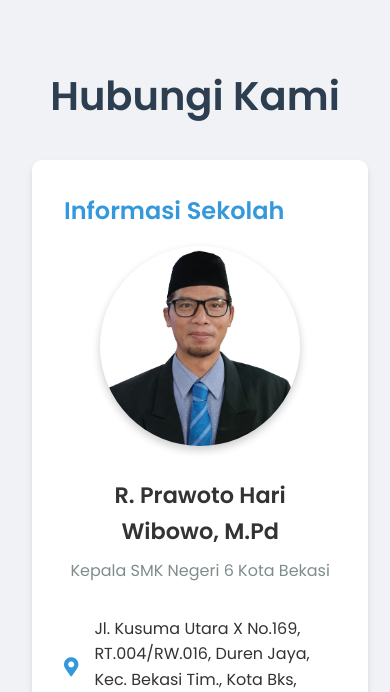
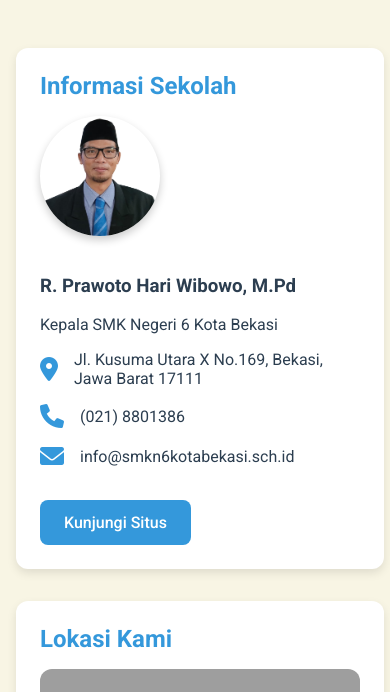
Before and after one commit to veroxciro/pengaduan, a PHP site: page /pengaduandigital/pages/kontak.php in a window 390 px wide. Shown: the top 692 px of the page. Run offline with PHP 8.4, Linux system fonts and the light colour scheme; grey boxes are pictures that could not be loaded.

Commit message:
Update kontak.php

```diff
--- a/pages/kontak.php
+++ b/pages/kontak.php
@@ -3,142 +3,114 @@
 <head>
     <meta charset="UTF-8">
     <meta name="viewport" content="width=device-width, initial-scale=1.0">
-    <title>Kontak - SMKN Negeri 6 Kota Bekasi</title>
-    <link rel="stylesheet" href="https://cdnjs.cloudflare.com/ajax/libs/font-awesome/5.15.3/css/all.min.css">
+    <title>Kontak - SMKN 6 Kota Bekasi</title>
+    <link rel="stylesheet" href="https://cdnjs.cloudflare.com/ajax/libs/font-awesome/6.0.0/css/all.min.css">
     <style>
-        @import url('https://fonts.googleapis.com/css2?family=Poppins:wght@300;400;600&display=swap');
+        @import url('https://fonts.googleapis.com/css2?family=Roboto:wght@400;500;700&display=swap');
 
-        * {
-            box-sizing: border-box;
+        body {
+            font-family: 'Roboto', sans-serif;
+            background: #f8f5e4;
+            color: #2c3e50;
             margin: 0;
             padding: 0;
         }
 
-        body {
-            font-family: 'Poppins', sans-serif;
-            background-color: #f0f2f5;
-            color: #333;
-            line-height: 1.6;
-        }
-
-        .contact-section {
-            max-width: 1200px;
+        .container {
+            max-width: 1100px;
             margin: 2rem auto;
-            padding: 2rem;
-        }
-
-        h2 {
-            font-size: 2.5rem;
-            color: #2c3e50;
-            margin-bottom: 2rem;
-            text-align: center;
-        }
-
-        .contact-grid {
-            display: grid;
-            grid-template-columns: repeat(auto-fit, minmax(300px, 1fr));
+            padding: 1rem;
+            display: flex;
+            flex-wrap: wrap;
+            justify-content: space-between;
             gap: 2rem;
         }
 
-        .contact-card {
-            background-color: #ffffff;
-            border-radius: 10px;
-            box-shadow: 0 4px 6px rgba(0, 0, 0, 0.1);
-            padding: 2rem;
-            transition: transform 0.3s ease, box-shadow 0.3s ease;
+        .card {
+            background: #fff;
+            border-radius: 12px;
+            box-shadow: 0 4px 10px rgba(0, 0, 0, 0.1);
+            padding: 1.5rem;
+            flex: 1;
+            min-width: 320px;
+            transition: transform 0.3s ease;
         }
 
-        .contact-card:hover {
-            transform: translateY(-5px);
-            box-shadow: 0 6px 12px rgba(0, 0, 0, 0.15);
+        .card:hover {
+            transform: translateY(-10px);
+            box-shadow: 0 6px 14px rgba(0, 0, 0, 0.2);
         }
 
         .card-header {
             font-size: 1.5rem;
-            font-weight: 600;
+            font-weight: 700;
             color: #3498db;
             margin-bottom: 1rem;
         }
 
-        .principal-info {
-            display: flex;
-            flex-direction: column;
-            align-items: center;
-            margin-bottom: 2rem;
-            text-align: center;
-        }
-
-        .principal-photo {
-            width: 200px;
-            height: 200px;
+        .card img {
+            width: 120px;
+            height: 120px;
             border-radius: 50%;
             object-fit: cover;
             margin-bottom: 1rem;
             box-shadow: 0 4px 8px rgba(0, 0, 0, 0.2);
         }
 
-        .principal-details {
-            margin-top: 1rem;
-        }
-
-        .principal-name {
-            font-size: 1.4rem;
-            font-weight: 600;
-            margin-bottom: 0.5rem;
-        }
-
-        .principal-title {
-            font-size: 1rem;
-            color: #7f8c8d;
-        }
-
         .contact-item {
             display: flex;
             align-items: center;
             margin-bottom: 1rem;
+            gap: 1rem;
         }
 
         .contact-item i {
-            font-size: 1.2rem;
+            font-size: 1.5rem;
             color: #3498db;
-            margin-right: 1rem;
-            width: 20px;
-            text-align: center;
         }
 
-        .map-container {
+        iframe {
+            border-radius: 12px;
             width: 100%;
-            height: 300px;
+            height: 250px;
             border: none;
-            border-radius: 10px;
-            box-shadow: 0 2px 4px rgba(0, 0, 0, 0.1);
+        }
+
+        .btn {
+            display: inline-block;
+            margin-top: 1rem;
+            padding: 0.8rem 1.5rem;
+            background: #3498db;
+            color: white;
+            font-weight: 500;
+            text-decoration: none;
+            border-radius: 8px;
+            transition: background 0.3s;
+        }
+
+        .btn:hover {
+            background: #2c81ba;
         }
 
         @media (max-width: 768px) {
-            .contact-grid {
-                grid-template-columns: 1fr;
+            .container {
+                flex-direction: column;
             }
         }
     </style>
 </head>
 <body>
-    <div class="contact-section">
-        <h2>Hubungi Kami</h2>
-        <div class="contact-grid">
-            <div class="contact-card">
+    <div class="container">
+        <!-- Informasi Sekolah -->
+        <div class="card">
             <div class="card-header">Informasi Sekolah</div>
-                <div class="principal-info">
-                    <img src="images/kepsek6.png" alt="Foto Kepala Sekolah" class="principal-photo">
-                    <div class="principal-details">
-                        <div class="principal-name">R. Prawoto Hari Wibowo, M.Pd</div>
-                        <div class="principal-title">Kepala SMK Negeri 6 Kota Bekasi</div>
-                    </div>
-                </div>
+            <img src="images/kepsek6.png" alt="Kepala Sekolah">
+            <h3>R. Prawoto Hari Wibowo, M.Pd</h3>
+            <p>Kepala SMK Negeri 6 Kota Bekasi</p>
             <div class="contact-item">
                 <i class="fas fa-map-marker-alt"></i>
-                    <span>Jl. Kusuma Utara X No.169, RT.004/RW.016, Duren Jaya, Kec. Bekasi Tim., Kota Bks, Jawa Barat 17111</span>
+                <span>Jl. Kusuma Utara X No.169, Bekasi, Jawa Barat 17111</span>
             </div>
-
             <div class="contact-item">
                 <i class="fas fa-phone"></i>
                 <span>(021) 8801386</span>
@@ -147,19 +119,22 @@
                 <i class="fas fa-envelope"></i>
                 <span>info@smkn6kotabekasi.sch.id</span>
             </div>
-                <div class="contact-item">
-                    <i class="fas fa-globe"></i>
-                    <span><a href="https://smkn6kotabekasi.sch.id" target="_blank">smkn6kotabekasi.sch.id</a></span>
+            <a class="btn" href="https://smkn6kotabekasi.sch.id" target="_blank">Kunjungi Situs</a>
         </div>
-                <div class="contact-item">
-                    <i class="fas fa-clock"></i>
-                    <span>Senin - Jumat: 07:00 - 15:00</span>
-                </div>
-            </div>
-            <div class="contact-card">
+
+        <!-- Lokasi Kami -->
+        <div class="card">
             <div class="card-header">Lokasi Kami</div>
-                <iframe class="map-container" src="https://www.google.com/maps/embed?pb=!1m18!1m12!1m3!1d3966.2773532352224!2d107.00331731476914!3d-6.230523995493517!2m3!1f0!2f0!3f0!3m2!1i1024!2i768!4f13.1!3m3!1m2!1s0x2e698c71cf827309%3A0xd63b9944d54dc4e1!2sSMK%20Negeri%206%20Kota%20Bekasi!5e0!3m2!1sen!2sid!4v1635774286693!5m2!1sen!2sid" allowfullscreen="" loading="lazy"></iframe>
-            </div>
+            <iframe
+                src="https://www.google.com/maps/embed?pb=!1m18!1m12!1m3!1d3966.3027687320535!2d107.00332011485787!3d-6.228847495493223!2m3!1f0!2f0!3f0!3m2!1i1024!2i768!4f13.1!3m3!1m2!1s0x2e698c71cf827309%3A0xd63b9944d54dc4e1!2sSMK%20Negeri%206%20Kota%20Bekasi!5e0!3m2!1sen!2sid!4v1635774286693!5m2!1sen!2sid"
+                width="100%"
+                height="300"
+                style="border:0;"
+                allowfullscreen=""
+                loading="lazy"
+                referrerpolicy="no-referrer-when-downgrade">
+            </iframe>
+
         </div>
     </div>
 </body>
```
Lines whose indentation alone changed are shown as unchanged.
